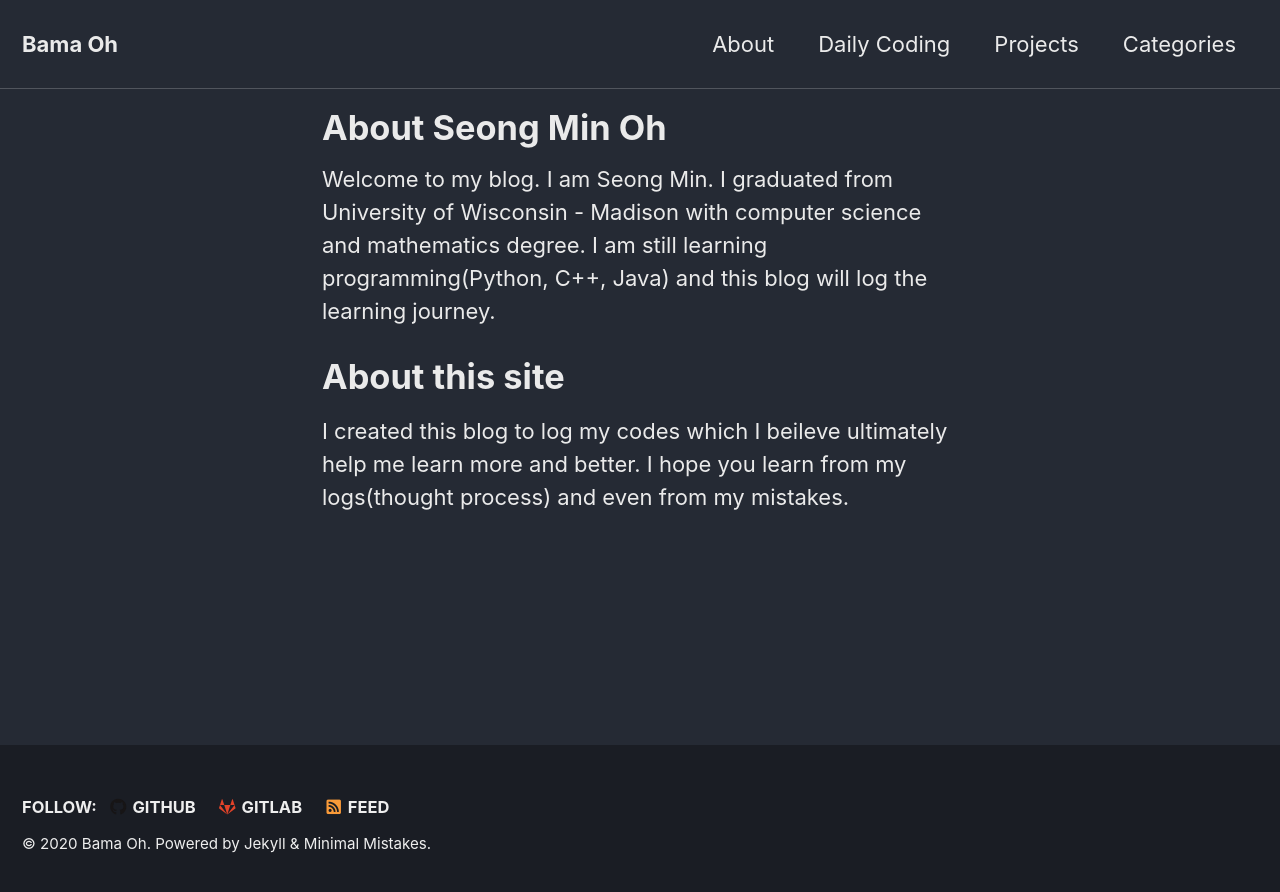
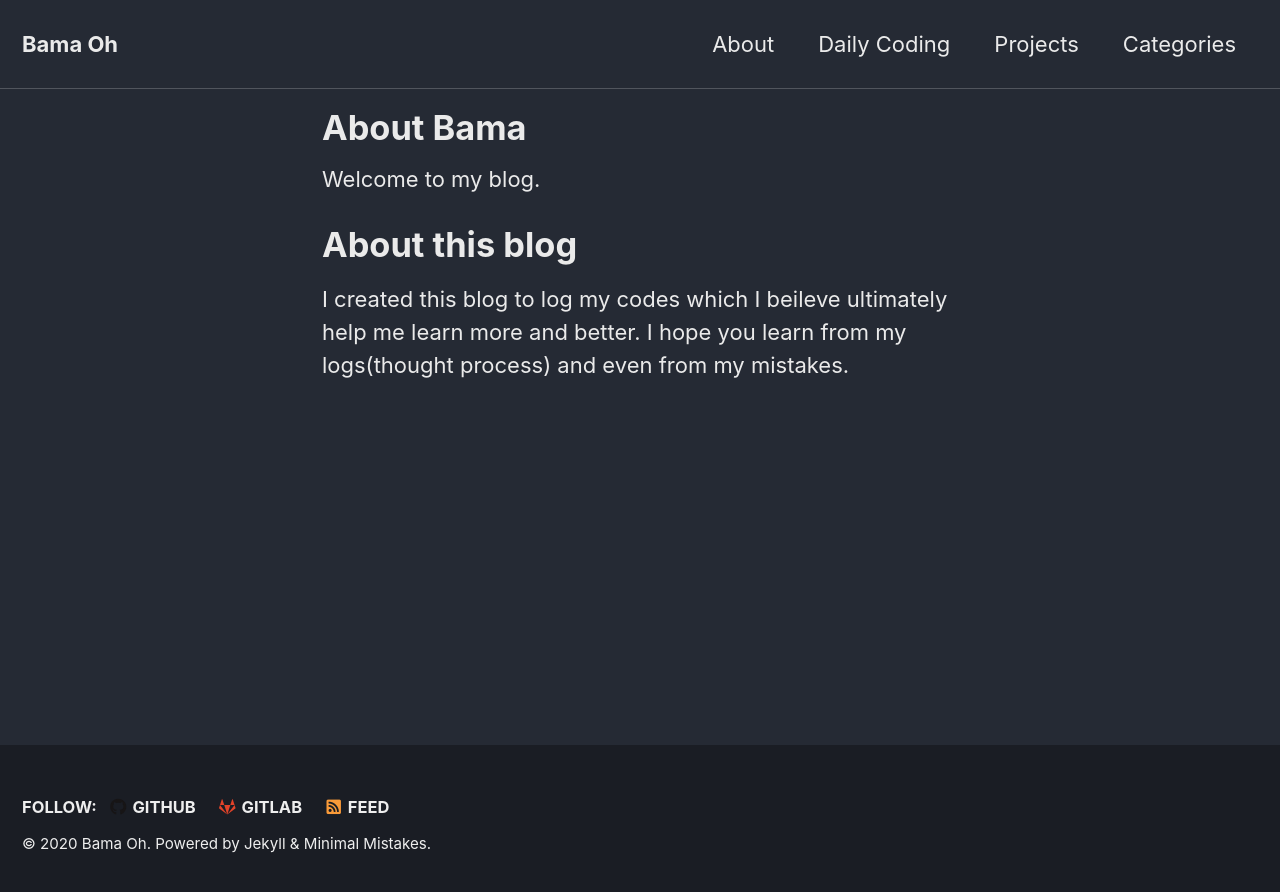
Before and after one commit to BamaOh/BamaOh.github.io, a Jekyll site: the page built from _pages/about.md, in a window 1280 px wide. Shown: the top 892 px of the page. Built offline with Jekyll 4.4.1, drawn with Linux system fonts in a browser that asks for light colours; cached includes are drawn as plain includes.

Commit message:
2020-10-26
Chaning about page

```diff
--- a/_pages/about.md
+++ b/_pages/about.md
@@ -1,14 +1,13 @@
 ---
 layout: single
 permalink: /about/
-title: About Seong Min Oh
-author: Seong Min Oh
+title: About Bama
+author: Bama Oh
 author_profile: true
-description: "I am Seong Min. I created this blog to log my codes which I beileve ultimately help me learn more and better."
+description: "I am Bama Oh. I created this blog to log my codes which I beileve ultimately help me learn more and better."
 ---
 
-Welcome to my blog. I am Seong Min. I graduated from University of Wisconsin - Madison with computer science and mathematics degree. I am still learning programming(Python, C++, Java) and this blog will log the learning journey.
+Welcome to my blog.
 
-
-# About this site
+# About this blog
 I created this blog to log my codes which I beileve ultimately help me learn more and better. I hope you learn from my logs(thought process) and even from my mistakes.
```
